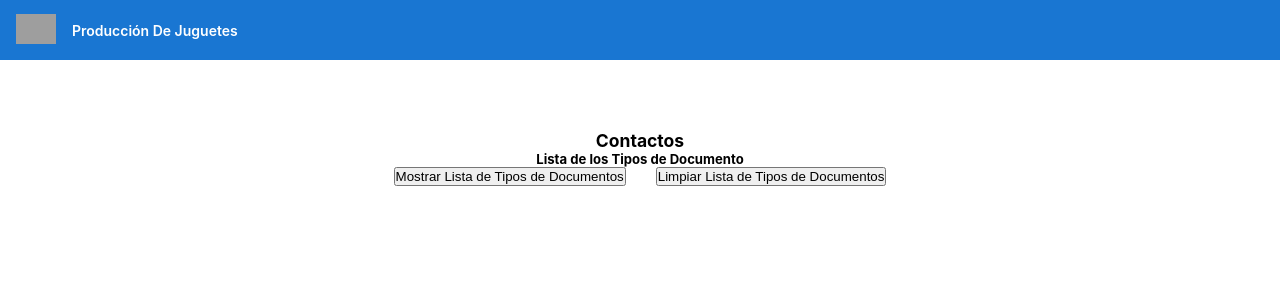
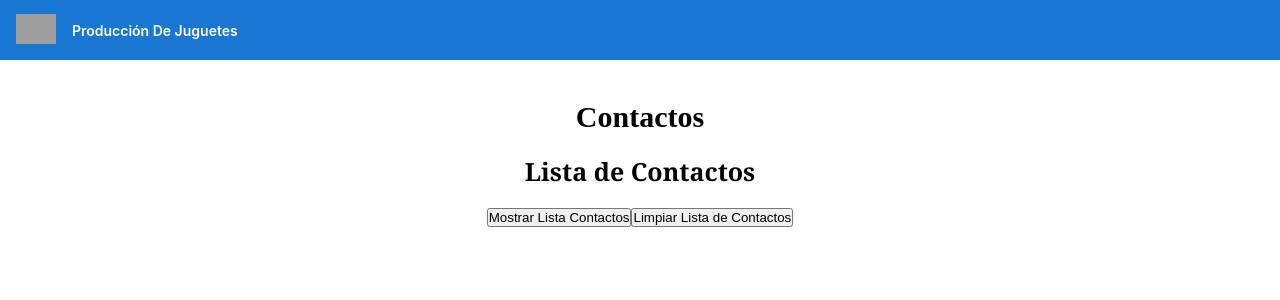
Before and after one commit to JosMiguelMM2/MVM-SYSTEM, an Angular app in the folder Front-End/: page /Contactos in a window 1280 px wide. Shown: the top 300 px of the page. Built offline with nearby package versions, Linux system fonts and the light colour scheme; grey boxes are pictures that could not be loaded.

Commit message:
Compila, estilizando contactos

```diff
--- a/Front-End/src/app/contacto/contacto.component.css
+++ b/Front-End/src/app/contacto/contacto.component.css
@@ -8,8 +8,35 @@ html{
     width: 100vw;
     height: 100vh;
 }
-.principal{
+.primera{
     margin-top: 100px;
     color: black;
     text-align: center;
 }
+
+.primera h1{
+    font-size: 3rem;
+    font-family: initial;
+    font-weight: 700;
+    margin-bottom: 20px;
+}
+
+.tabla1{
+    margin: 0 auto;
+    font-size: 1.9rem;
+    width: 80%;
+    text-align: center;
+}
+
+.titulo1{
+    font-size: 3rem;
+    font-weight: 700;
+    margin-bottom: 20px;
+}
+
+.titulo2{
+    font-size: 2.5rem;
+    font-weight: 700;
+    font-family: Georgia, 'Times New Roman', Times, serif;
+    margin-bottom: 20px;
+}
--- a/Front-End/src/app/contacto/contacto.component.html
+++ b/Front-End/src/app/contacto/contacto.component.html
@@ -1,25 +1,24 @@
 <html xmlns:mso="urn:schemas-microsoft-com:office:office" xmlns:msdt="uuid:C2F41010-65B3-11d1-A29F-00AA00C14882"><head>
 
   <title></title></head><body>
-  <br /><br /><br />
 
-  <main  class="principal">
-    <h1>{{ title }}</h1>
+  <main  class="primera">
+    <h1 class="titulo1">{{ title }}</h1>
 
     <div class="lista">
-      <h2>Lista de los Tipos de Documento</h2>
+      <h2 class="titulo2">Lista de Contactos</h2>
       <form (ngSubmit)="consultarcontactos(1)" [formGroup]="ListaContacto">
-        <button type="submit" style="margin-right: 30px">
-          Mostrar Lista de Tipos de Documentos
+        <button type="submit" >
+          Mostrar Lista Contactos
         </button>
 
 
         <button (click)="LimpiarLista()">
-          Limpiar Lista de Tipos de Documentos
+          Limpiar Lista de Contactos
         </button>
 
         <h2>{{ TituloContacto }}</h2>
-        <table>
+        <table class="tabla1">
 
           <thead>
             <th>{{ TablaContacto[0] }}</th>
--- a/Front-End/src/app/contacto/contacto.component.ts
+++ b/Front-End/src/app/contacto/contacto.component.ts
@@ -36,6 +36,10 @@ export class ContactoComponent implements OnInit {
   //*****************************************************************************
   //Form group
   ListaContacto = new FormGroup({});
+  filtraridcontacto =  new FormGroup(
+    {
+      combofiltro: new FormControl()
+    });
 
   constructor(
     private formBuilder: FormBuilder,
@@ -126,5 +130,9 @@ export class ContactoComponent implements OnInit {
 
   ngOnInit(): void {
     this.ListaContacto = this.formBuilder.group({});
+    this.filtraridcontacto = this.formBuilder.group(
+      {
+        combofiltro: []
+      });
   }
 }
```
